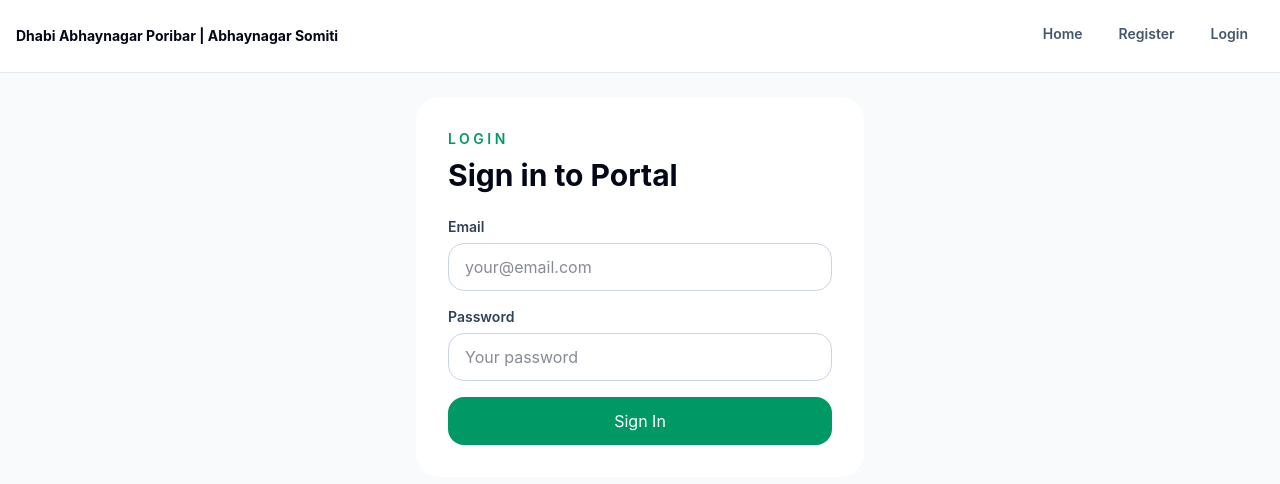
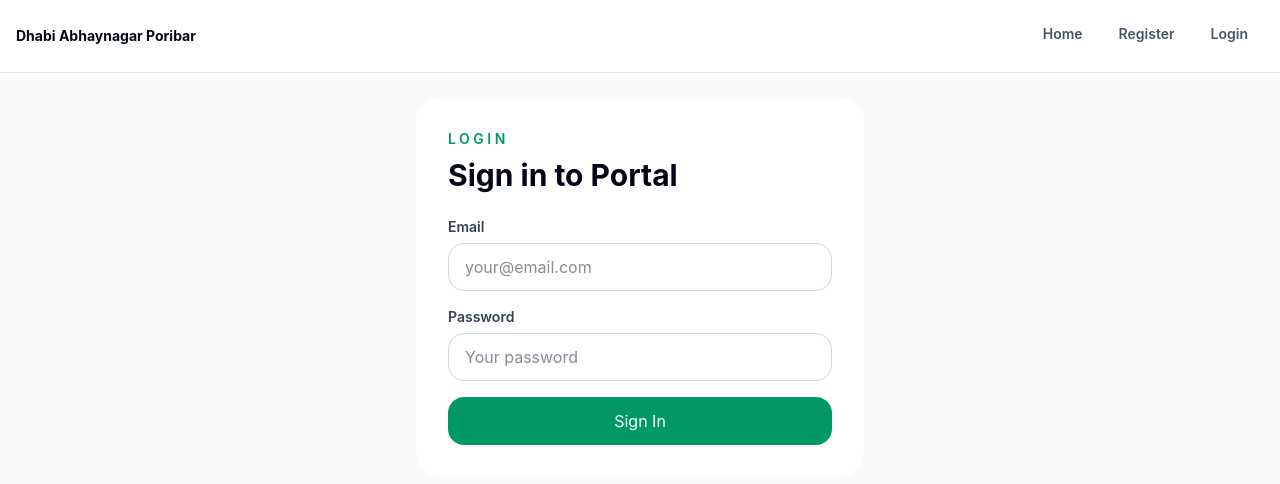
Before and after one commit to rahat1517/AbhaynagarSomiti, a React (Vite) app: page /login in a window 1280 px wide. Shown: the top 484 px of the page. Built offline with nearby package versions, Linux system fonts and the light colour scheme; no server answers.

Commit message:
Dhabi Abhaynagar Poribar Naming

```diff
--- a/index.html
+++ b/index.html
@@ -5,38 +5,38 @@
 
     <meta name="viewport" content="width=device-width, initial-scale=1.0" />
 
-    <title>Dhabi Abhaynagar Poribar | Abhaynagar Somiti</title>
+    <title>Dhabi Abhaynagar Poribar</title>
 
     <meta
       name="description"
-      content="Dhabi Abhaynagar Poribar is an online community platform for Abhaynagar Somiti members, students, alumni, and local people."
+      content="Dhabi Abhaynagar Poribar is an online community platform for Dhabi Abhaynagar Poribar members, students, alumni, and local people."
     />
 
     <meta
       name="keywords"
-      content="Dhabi Abhaynagar Poribar, Abhaynagar Somiti, Abhaynagar Poribar, DU Abhaynagar, Dhaka University Abhaynagar, Abhaynagar student association, Abhaynagar alumni"
+      content="Dhabi Abhaynagar Poribar, Dhabi Abhaynagar Poribar, Abhaynagar Poribar, DU Abhaynagar, Dhaka University Abhaynagar, Abhaynagar student association, Abhaynagar alumni"
     />
 
     <meta name="robots" content="index, follow" />
 
-    <meta name="author" content="Abhaynagar Somiti" />
+    <meta name="author" content="Dhabi Abhaynagar Poribar" />
 
     <!-- Open Graph / Facebook / Messenger Preview -->
-    <meta property="og:title" content="Dhabi Abhaynagar Poribar | Abhaynagar Somiti" />
+    <meta property="og:title" content="" />
     <meta
       property="og:description"
-      content="Official online community platform for Dhabi Abhaynagar Poribar and Abhaynagar Somiti members."
+      content="Official online community platform for Dhabi Abhaynagar Poribar and Dhabi Abhaynagar Poribar members."
     />
     <meta property="og:url" content="https://abhaynagar-somiti.vercel.app/" />
     <meta property="og:type" content="website" />
-    <meta property="og:site_name" content="Abhaynagar Somiti" />
+    <meta property="og:site_name" content="Dhabi Abhaynagar Poribar" />
 
     <!-- Twitter / X Preview -->
     <meta name="twitter:card" content="summary_large_image" />
-    <meta name="twitter:title" content="Dhabi Abhaynagar Poribar | Abhaynagar Somiti" />
+    <meta name="twitter:title" content="Dhabi Abhaynagar Poribar" />
     <meta
       name="twitter:description"
-      content="Online platform for Abhaynagar Somiti members, students, alumni, and community people."
+      content="Online platform for Dhabi Abhaynagar Poribar members, students, alumni, and community people."
     />
 
     <link rel="canonical" href="https://abhaynagar-somiti.vercel.app/" />
--- a/src/App.jsx
+++ b/src/App.jsx
@@ -147,7 +147,7 @@ function AppLayout() {
             to="/"
             className="max-w-[180px] text-sm font-bold leading-tight text-slate-950 sm:max-w-none"
           >
-            Dhabi Abhaynagar Poribar | Abhaynagar Somiti
+            Dhabi Abhaynagar Poribar
           </Link>
 
           <div className="flex items-center gap-1 overflow-x-auto">
--- a/src/pages/LandingPage.jsx
+++ b/src/pages/LandingPage.jsx
@@ -75,7 +75,7 @@ export default function LandingPage() {
             </h1>
 
             <p className="mt-4 text-sm leading-6 text-slate-300 md:text-base">
-              Abhaynagar Somiti is an online community platform for
+              Dhabi Abhaynagar Poribar is an online community platform for
               Abhaynagar students, alumni, verified members, and local people
               connected with Dhaka University and Abhaynagar.
             </p>
@@ -155,7 +155,7 @@ export default function LandingPage() {
 
         <section className="mt-8 rounded-3xl bg-white p-5 shadow-soft md:p-6">
           <p className="text-sm font-semibold uppercase tracking-[0.25em] text-emerald-600">
-            About Abhaynagar Somiti
+            About Dhabi Abhaynagar Poribar
           </p>
 
           <h2 className="mt-2 text-2xl font-black text-slate-950">
```
